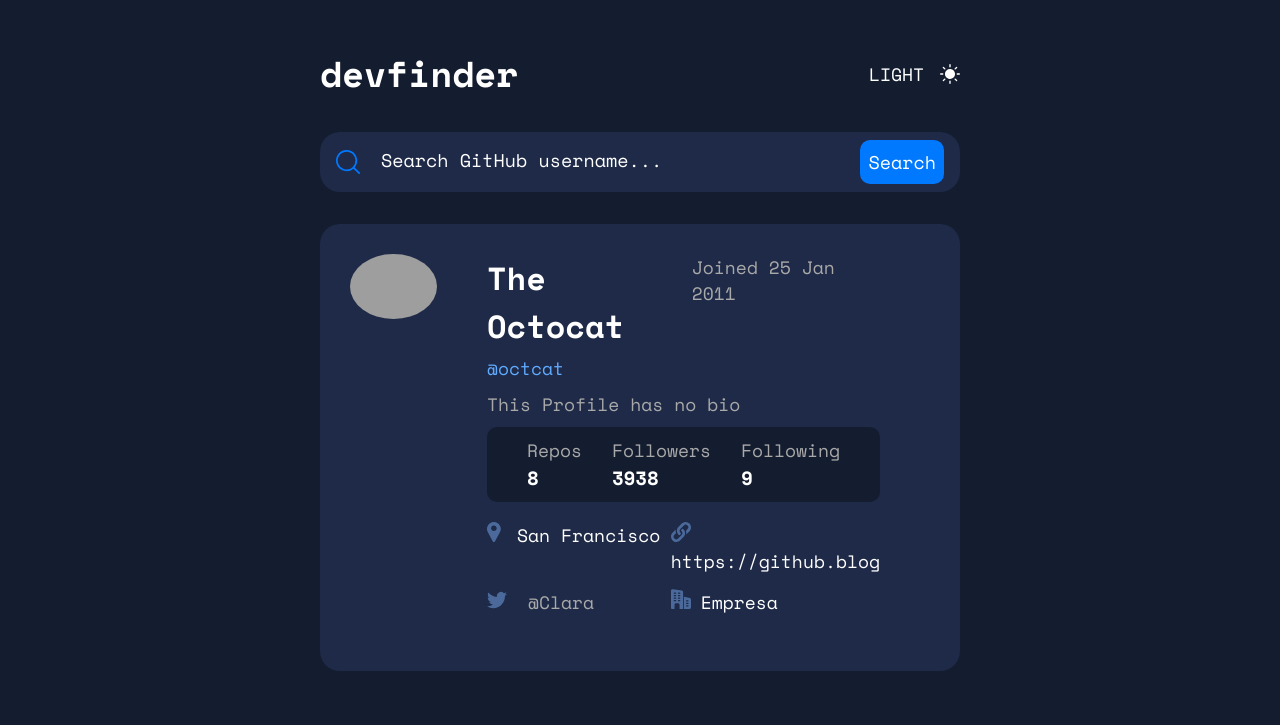
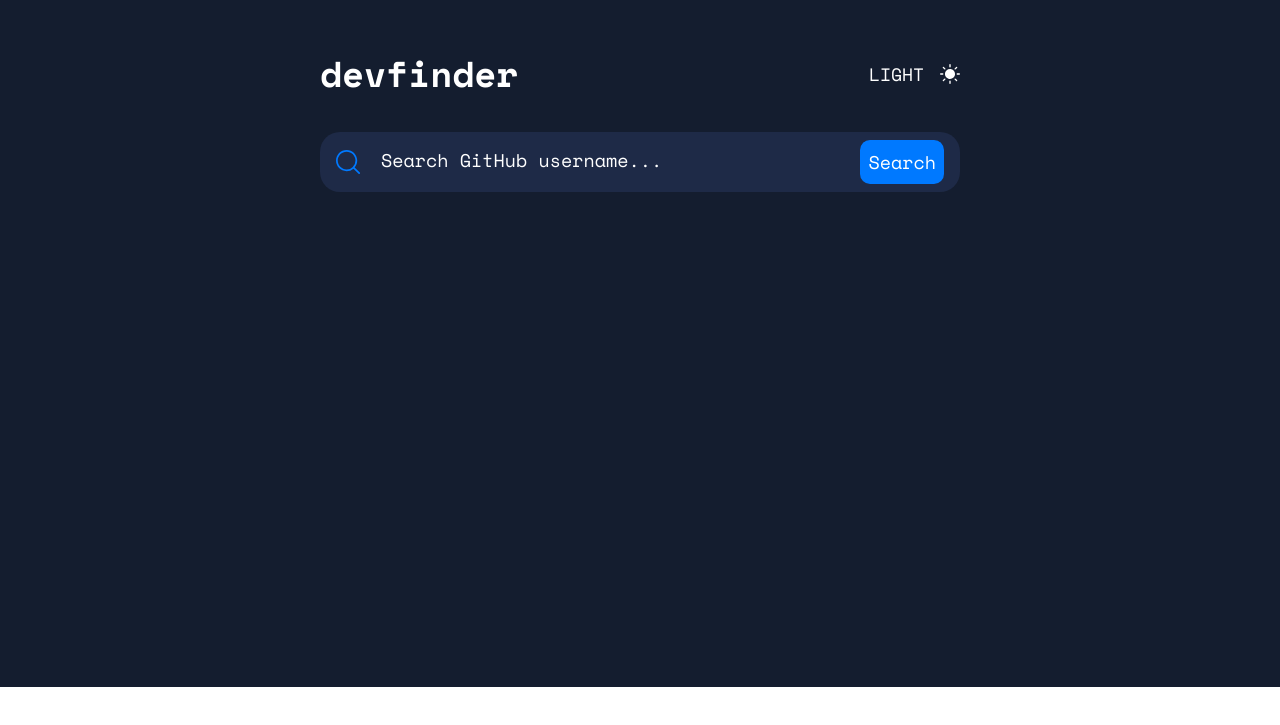
Before and after one commit to Clara-Ro/Github, a React (Create React App) app: page / in a window 1280 px wide. Shown: the part 113-838 px from the top of the page. After the commit the page ends 800 px from the top, so only its background shows below. Built offline with nearby package versions, Linux system fonts and the light colour scheme; grey boxes are pictures that could not be loaded.

Commit message:
Exibindo dados do usuario na tela

```diff
--- a/src/App.css
+++ b/src/App.css
@@ -81,6 +81,7 @@ header{
 
 .user-content{
     display: flex;
+    align-items: center;
 }
 
 .date{
--- a/src/App.js
+++ b/src/App.js
@@ -9,7 +9,8 @@ import UserProfile from './components/UserProfile';
 function App({ changeTheme, isDark }) {
 
   const [userName, setUserName] = useState();
-  const [loading, setLoading] = useState(false)
+  const [loading, setLoading] = useState(false);
+  const [user, setUser] = useState();
 
   function handleInput(e) {
     setUserName(e.target.value)
@@ -19,7 +20,7 @@ function App({ changeTheme, isDark }) {
   async function searchUser() {
     setLoading(true)
     const data = await fetch(`https://api.github.com/users/${userName}`).then((res) => res.json())
-    console.log(data)
+    setUser(data)
     setLoading(false)
   }
 
@@ -36,7 +37,7 @@ function App({ changeTheme, isDark }) {
             ariaLabel="loading-indicator"
           />
         </div>): null }
-         {!loading && <UserProfile/>}
+         {!loading && user && <UserProfile user={user}/>}
       </div>
     </>
   );
--- a/src/components/UserProfile.js
+++ b/src/components/UserProfile.js
@@ -1,39 +1,64 @@
 import { LocationIcon, WebsiteIcon, TwitterIcon, CompanyIcon } from '../assets/Icons/index'
 
-export default function UserProfile(){
+export default function UserProfile({user}){
+  const {
+    login,
+    bio,
+    blog,
+    name,
+    created_at,
+    company,
+    followers,
+    following,
+    location,
+    public_repos,
+    twitter_username
+  } = user;
+  console.log(user)
+
+  let date= new Intl.DateTimeFormat('pt-BR', {dateStyle:'medium'})
+  .format(new Date (created_at))
     return(
         <div className='user-container'>
-          <img src='https://github.com/octocat.png' className='icon' />
+          <img src={`https://github.com/${login}.png`} className='icon' />
           <div className='user'>
             <div className='user-profile'>
               <div className='user-content'>
-                <span className='user-name'>The Octocat</span>
-                <span className='date'> Joined 25 Jan 2011</span>
+                <span className='user-name'>{name}</span>
+                <span className='date'> {date}</span>
               </div>
-              <a href='#'>@octcat</a>
-              <p>This Profile has no bio</p>
+              <a href='#'>@{login}</a>
+              <p>{bio}</p>
             </div>
 
             <div className='dethails'>
               <div className='repos'>
                 <span className='label'>Repos</span>
-                <strong className='value'>8</strong>
+                <strong className='value'>{public_repos}</strong>
               </div>
               <div className='followers'>
                 <span className='label'>Followers</span>
-                <strong className='value'>3938</strong>
+                <strong className='value'>{followers}</strong>
               </div>
               <div className='following'>
                 <span className='label'>Following</span>
-                <strong className='value'>9</strong>
+                <strong className='value'>{following}</strong>
               </div>
             </div>
 
             <div className='social-media'>
-              <span className='icons'><LocationIcon />San Francisco</span>
-              <a href='#' className='icons'><WebsiteIcon />https://github.blog</a>
-              <a href='#' className='icons not-found'><TwitterIcon /> @Clara</a>
-              <span className='icons'><CompanyIcon />Empresa</span>
+              <span className={`icons ${ location ? '' : 'not-found'}`}>
+                <LocationIcon/>{location ? location : 'Not Available'}
+              </span>
+              <a href='#' className={`icons ${ blog ? '' : 'not-found'}`}>
+                <WebsiteIcon/>{blog ? blog : 'Not Available'}
+              </a>
+              <a href='#' className={`icons ${twitter_username ? '' : 'not-found'}`}>
+                <TwitterIcon/>{twitter_username ? twitter_username : 'Not Available'}
+              </a>
+              <span className={`icons ${ company ? '' : 'not-found'}`}>
+                <CompanyIcon/>{company ? company : 'Not Available'}
+              </span>
             </div>
           </div>
         </div>
```
